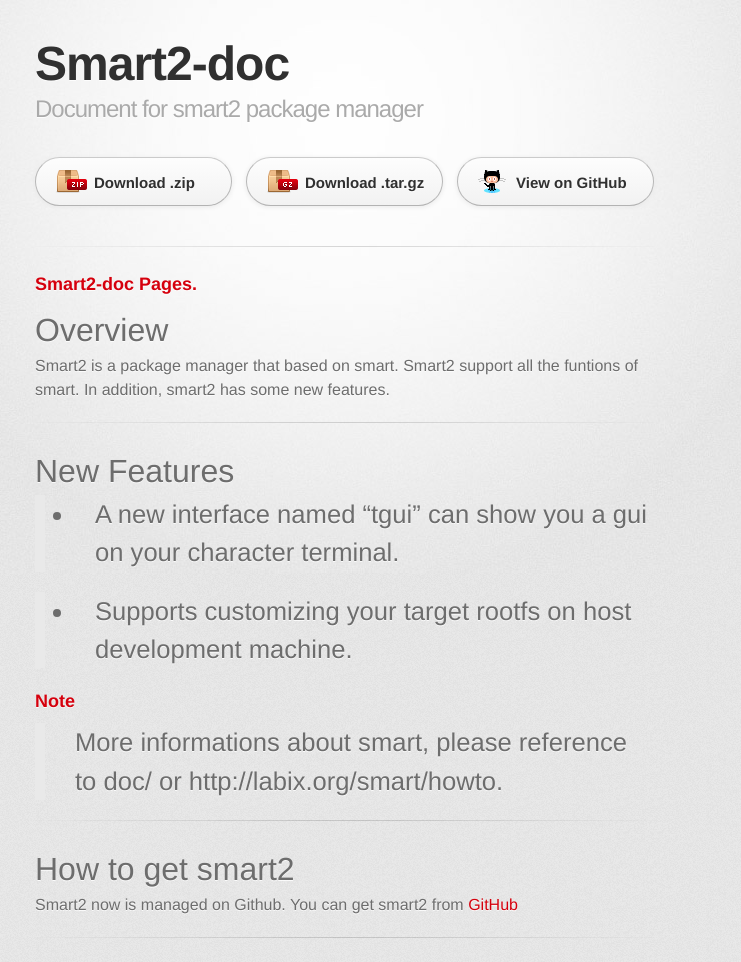
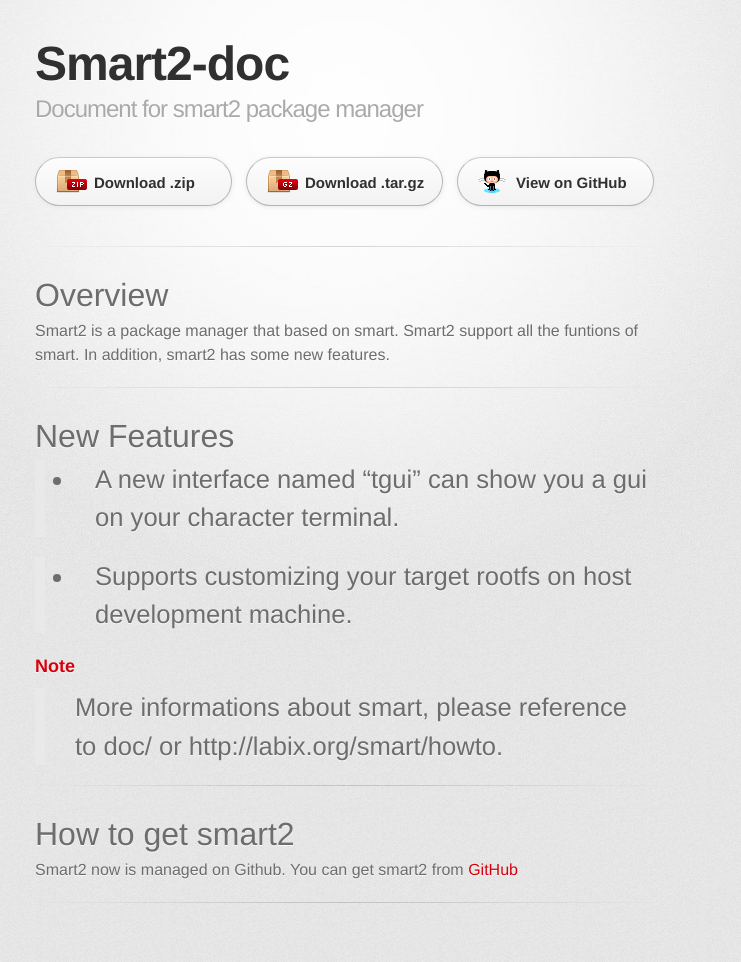
Before and after one commit to fan-xin/smart2-doc, a Jekyll site: the page built from index.md, in a window 1280 px wide. Shown: the whole page, without its empty margins (295-1036 px from the left). Built offline with Jekyll 4.4.1, drawn with Linux system fonts in a browser that asks for light colours; some web fonts are replaced; Markdown is read by kramdown in place of the engine named in the settings; after the commit the page ends 927 px from its top, so only the background shows below that.

Commit message:
Update index.html

```diff
--- a/_layouts/index.html
+++ b/_layouts/index.html
@@ -32,7 +32,7 @@
 
         <section id="main_content">
           <h3>
-<a id="welcome-to-github-pages" class="anchor" href="#welcome-to-github-pages" aria-hidden="true"><span aria-hidden="true" class="octicon octicon-link"></span></a>Smart2-doc Pages.</h3>
+<a id="welcome-to-github-pages" class="anchor" href="#welcome-to-github-pages" aria-hidden="true"><span aria-hidden="true" class="octicon octicon-link"></span></a></h3>
 
         {{ content }}
 
```
